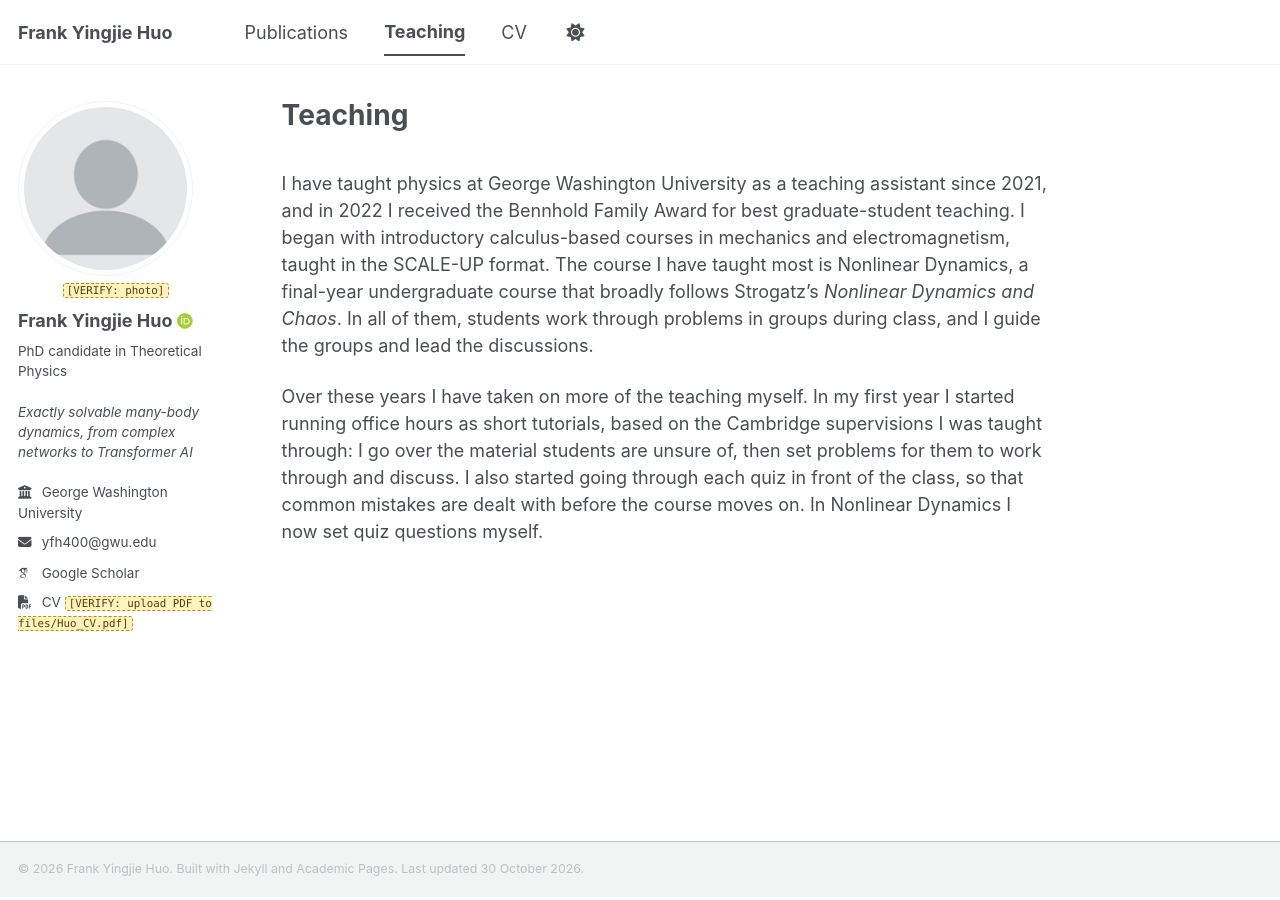
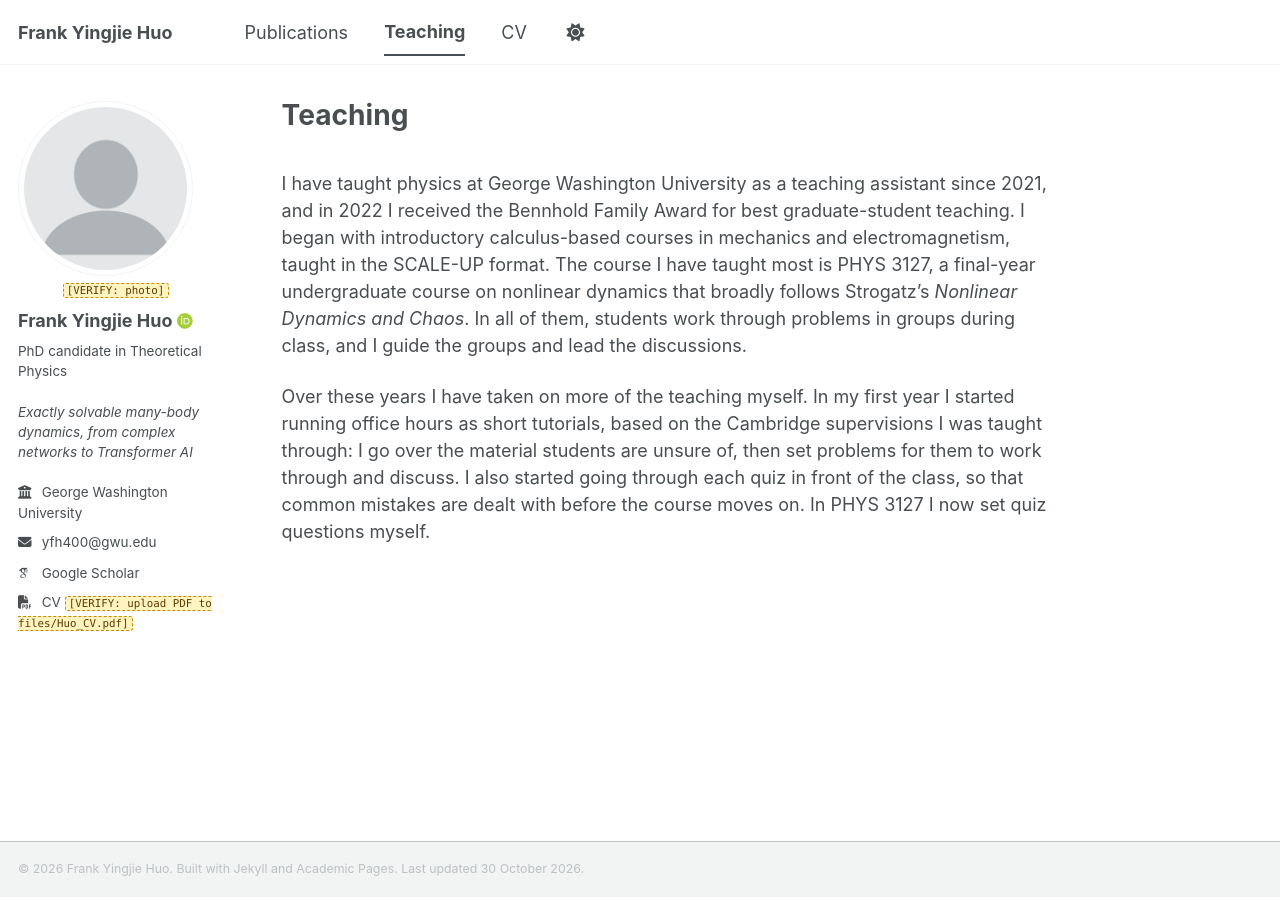
Before and after one commit to FrankHuo-217/huo.github.io, a Jekyll site: the page built from _pages/teaching.md, in a window 1280 px wide. Built offline with Jekyll 4.4.1, drawn with Linux system fonts in a browser that asks for light colours; some web fonts are replaced; a script bundle is joined from its source files by our own code.

Commit message:
Refer to PHYS 3127 by number and describe it as nonlinear dynamics
Its official title differs, so the number ties the page to transcripts
and evaluations.

Co-Authored-By: Claude Opus 5.5 <noreply@anthropic.com>
Claude-Session: https://claude.ai/code/session_01EX1ohUgYjPPjqdCJmoT8XW

```diff
--- a/_pages/teaching.md
+++ b/_pages/teaching.md
@@ -4,7 +4,7 @@ permalink: /teaching/
 author_profile: true
 ---
 
-I have taught physics at George Washington University as a teaching assistant since 2021, and in 2022 I received the Bennhold Family Award for best graduate-student teaching. I began with introductory calculus-based courses in mechanics and electromagnetism, taught in the SCALE-UP format. The course I have taught most is Nonlinear Dynamics, a final-year undergraduate course that broadly follows Strogatz's *Nonlinear Dynamics and Chaos*. In all of them, students work through problems in groups during class, and I guide the groups and lead the discussions.
+I have taught physics at George Washington University as a teaching assistant since 2021, and in 2022 I received the Bennhold Family Award for best graduate-student teaching. I began with introductory calculus-based courses in mechanics and electromagnetism, taught in the SCALE-UP format. The course I have taught most is PHYS 3127, a final-year undergraduate course on nonlinear dynamics that broadly follows Strogatz's *Nonlinear Dynamics and Chaos*. In all of them, students work through problems in groups during class, and I guide the groups and lead the discussions.
 {: .page-intro}
 
-Over these years I have taken on more of the teaching myself. In my first year I started running office hours as short tutorials, based on the Cambridge supervisions I was taught through: I go over the material students are unsure of, then set problems for them to work through and discuss. I also started going through each quiz in front of the class, so that common mistakes are dealt with before the course moves on. In Nonlinear Dynamics I now set quiz questions myself.
+Over these years I have taken on more of the teaching myself. In my first year I started running office hours as short tutorials, based on the Cambridge supervisions I was taught through: I go over the material students are unsure of, then set problems for them to work through and discuss. I also started going through each quiz in front of the class, so that common mistakes are dealt with before the course moves on. In PHYS 3127 I now set quiz questions myself.
```
Also changed, not shown: _pages/cv.md (+1 -1 lines).
